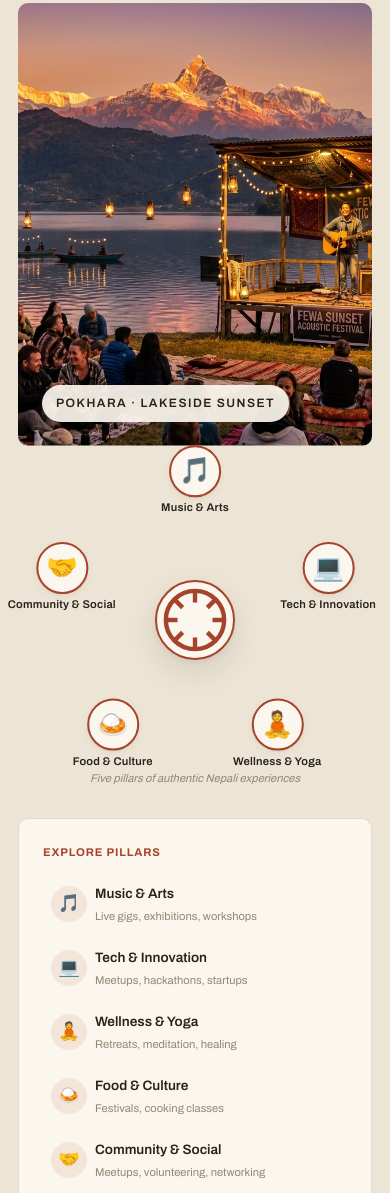
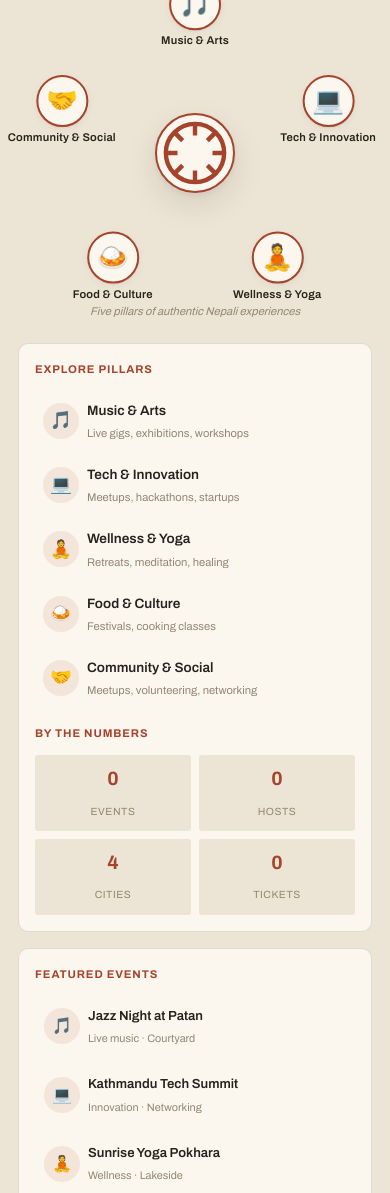
Before and after one commit to Hist-Corp/Gather-Nepal, a website: page frontend/index.html in a window 390 px wide. Shown: the part 1767-2960 px from the top of the page. Drawn offline with Linux system fonts and the light colour scheme; no server answers.

Commit message:
fix: resolve overlapping UI components in philosophy section
- Removed editorial image from 3-column grid to prevent overflow
- Reduced sidebar width from 280px to 260px for better fit
- Added 2-column layout breakpoint for medium screens (1200px)
- Added max-height and overflow-y to sidebars to prevent overflow
- Improved responsive breakpoints for proper stacking
- Added padding and min-height adjustments for better spacing

```diff
--- a/frontend/css/style.css
+++ b/frontend/css/style.css
@@ -1184,9 +1184,19 @@ input[type="checkbox"] { accent-color: var(--brick); }
 
 .philosophy-grid {
   display: grid;
-  grid-template-columns: 280px 1fr 280px;
+  grid-template-columns: 260px 1fr 260px;
   gap: var(--lg);
   align-items: start;
+  min-height: 400px;
+}
+
+.philosophy-visual {
+  display: flex;
+  flex-direction: column;
+  align-items: center;
+  justify-content: center;
+  min-height: 380px;
+  padding: var(--lg) 0;
 }
 
 .philosophy-visual {
@@ -1371,32 +1381,35 @@ input[type="checkbox"] { accent-color: var(--brick); }
 }
 
 @media (max-width: 1024px) {
-  .philosophy-grid { grid-template-columns: 1fr !important; }
+  .philosophy-grid { grid-template-columns: 1fr !important; gap: var(--md); }
   .philosophy-visual {
     min-height: 300px;
     margin-bottom: var(--lg);
     order: 1;
+    padding: 0;
   }
   .philosophy-diagram { width: 280px; height: 280px; }
   .diagram-node { transform: translate(-50%, -50%) rotate(var(--angle)) translateY(-110px) rotate(calc(var(--angle) * -1)); }
   .diagram-caption { bottom: -28px; font-size: 0.7rem; }
   .diagram-sidebar-left { order: 2; }
   .diagram-sidebar-right { order: 3; }
-  .diagram-sidebar { position: static; }
+  .diagram-sidebar { position: static; padding: var(--md); }
 }
 
 /* Philosophy diagram sidebars */
 .diagram-sidebar {
   display: flex;
   flex-direction: column;
-  gap: var(--lg);
-  padding: var(--lg);
+  gap: var(--md);
+  padding: var(--md);
   background: var(--cream);
   border-radius: var(--r-lg);
   border: 1px solid var(--border-subtle);
   height: fit-content;
   position: sticky;
   top: 100px;
+  max-height: calc(100vh - 120px);
+  overflow-y: auto;
 }
 
 .sidebar-section {
@@ -1564,21 +1577,42 @@ input[type="checkbox"] { accent-color: var(--brick); }
   font-size: 0.8rem;
 }
 
-/* Responsive: stack sidebars on smaller screens */
+/* Responsive: 2-column layout for medium screens */
 @media (max-width: 1200px) {
-  .diagram-sidebar {
-    position: static;
+  .philosophy-grid {
+    grid-template-columns: 1fr 1fr;
+    gap: var(--md);
   }
-}
-
-@media (max-width: 1024px) {
+  .philosophy-visual {
+    grid-column: 1 / -1;
+    order: 1;
+    min-height: 320px;
+  }
   .diagram-sidebar-left {
     order: 2;
-  }
-  .philosophy-visual {
-    order: 1;
   }
   .diagram-sidebar-right {
     order: 3;
   }
-}
+  .diagram-sidebar {
+    position: static;
+    max-height: none;
+  }
+}
+
+/* Responsive: stack sidebars on smaller screens */
+@media (max-width: 1024px) {
+  .philosophy-grid { grid-template-columns: 1fr !important; gap: var(--md); }
+  .philosophy-visual {
+    min-height: 300px;
+    margin-bottom: var(--lg);
+    order: 1;
+    padding: 0;
+  }
+  .philosophy-diagram { width: 280px; height: 280px; }
+  .diagram-node { transform: translate(-50%, -50%) rotate(var(--angle)) translateY(-110px) rotate(calc(var(--angle) * -1)); }
+  .diagram-caption { bottom: -28px; font-size: 0.7rem; }
+  .diagram-sidebar-left { order: 2; }
+  .diagram-sidebar-right { order: 3; }
+  .diagram-sidebar { position: static; padding: var(--md); }
+}
--- a/frontend/index.html
+++ b/frontend/index.html
@@ -118,11 +118,6 @@
       </div>
 
       <div class="philosophy-grid">
-        <figure class="editorial-img img-reveal reveal">
-          <img src="/assets/pokhara_lakeside.jpg" alt="Pokhara Lakeside at sunset with Himalayan mountains" loading="lazy" />
-          <figcaption>Pokhara · Lakeside Sunset</figcaption>
-        </figure>
-
         <!-- Left sidebar: Pillar highlights -->
         <div class="diagram-sidebar diagram-sidebar-left reveal">
           <div class="sidebar-section">
```
